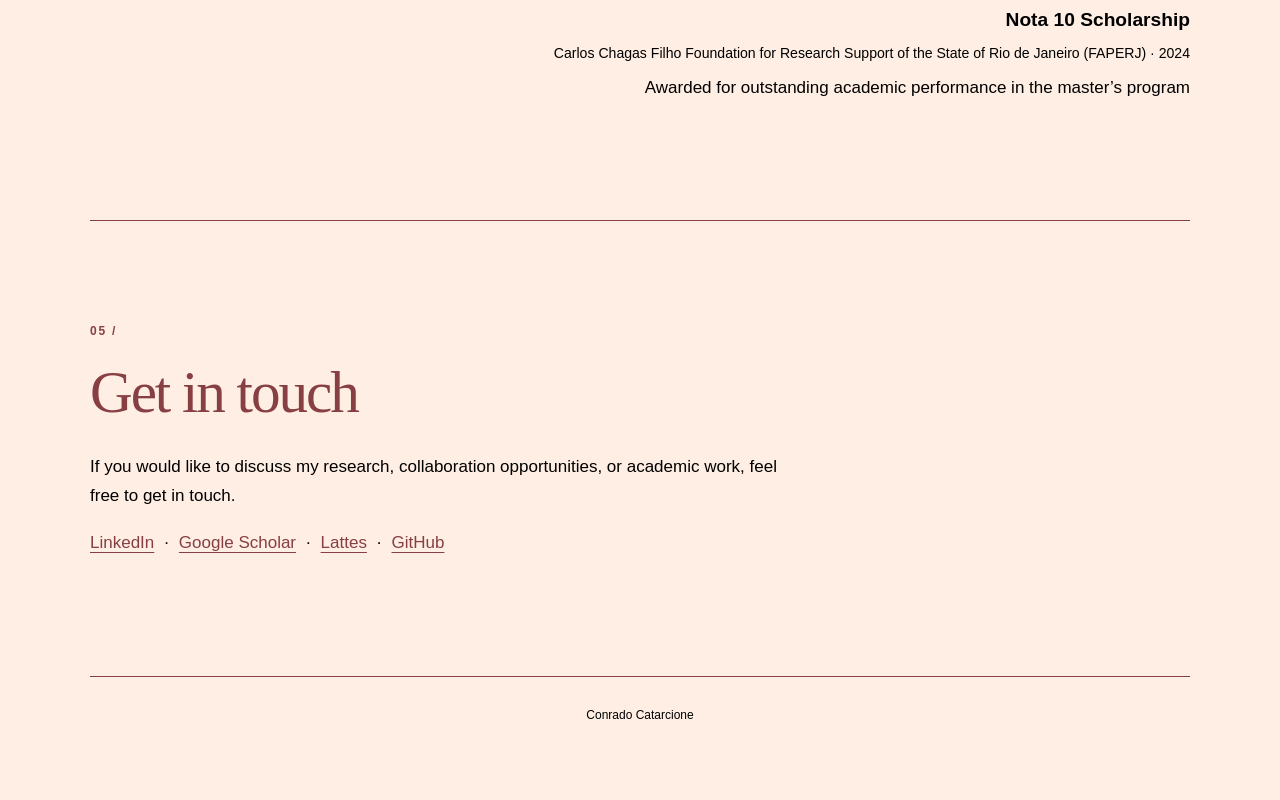
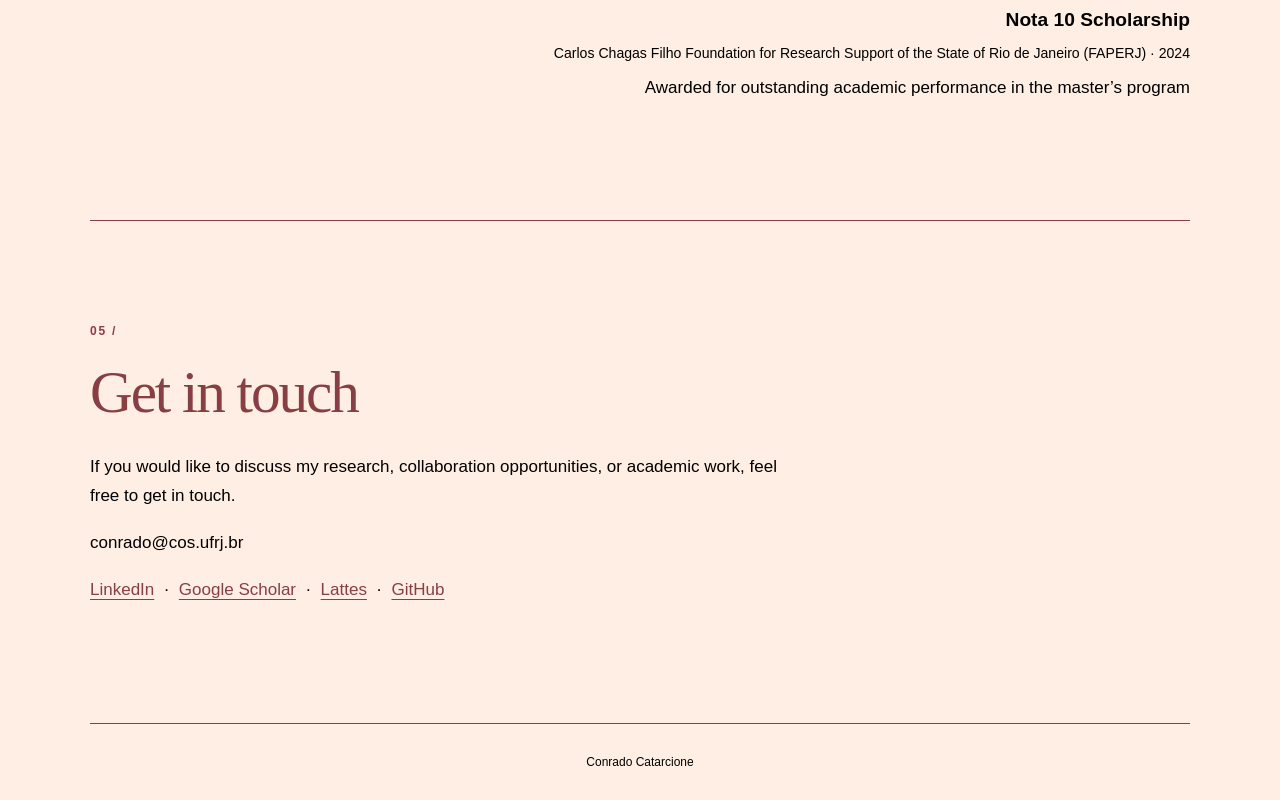
Before and after one commit to catarcione/catarcione.github.io, a plain HTML site: page index.html in a window 1280 px wide. Shown: the part 4232-5032 px from the top of the page. Before the commit the page ends 4985 px from the top, so only its background shows below. Drawn offline with Linux system fonts and the light colour scheme; a web font is replaced by a local one.

Commit message:
Add e-mail address

```diff
--- a/index.html
+++ b/index.html
@@ -517,6 +517,7 @@
         <p class="section-number">05 /</p>
         <h2>Get in touch</h2>
         <p>If you would like to discuss my research, collaboration opportunities, or academic work, feel free to get in touch.</p>
+        <p>conrado@cos.ufrj.br</p>
         <p>
           <a href="https://www.linkedin.com/in/conrado-catarcione-pinto-363a87342"
             target="_blank" rel="noopener noreferrer">LinkedIn</a> &nbsp;·&nbsp;
```
